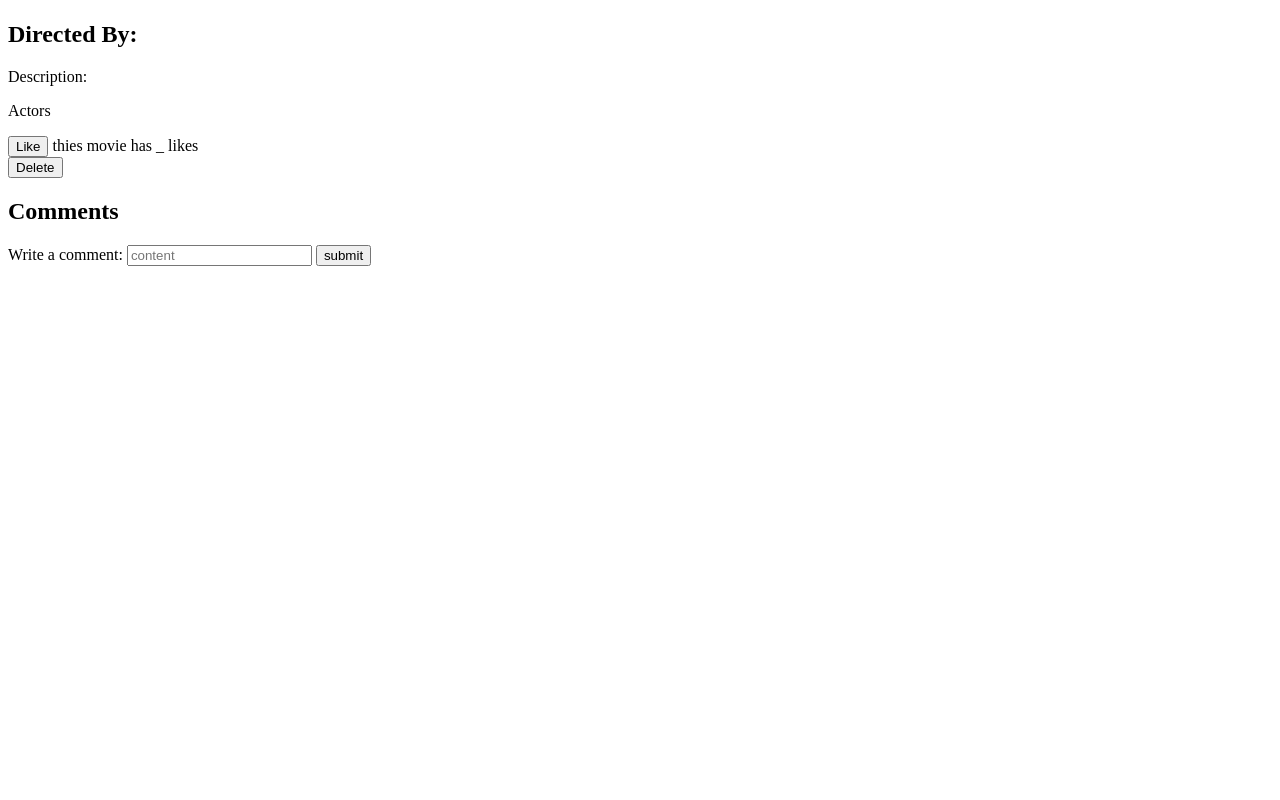
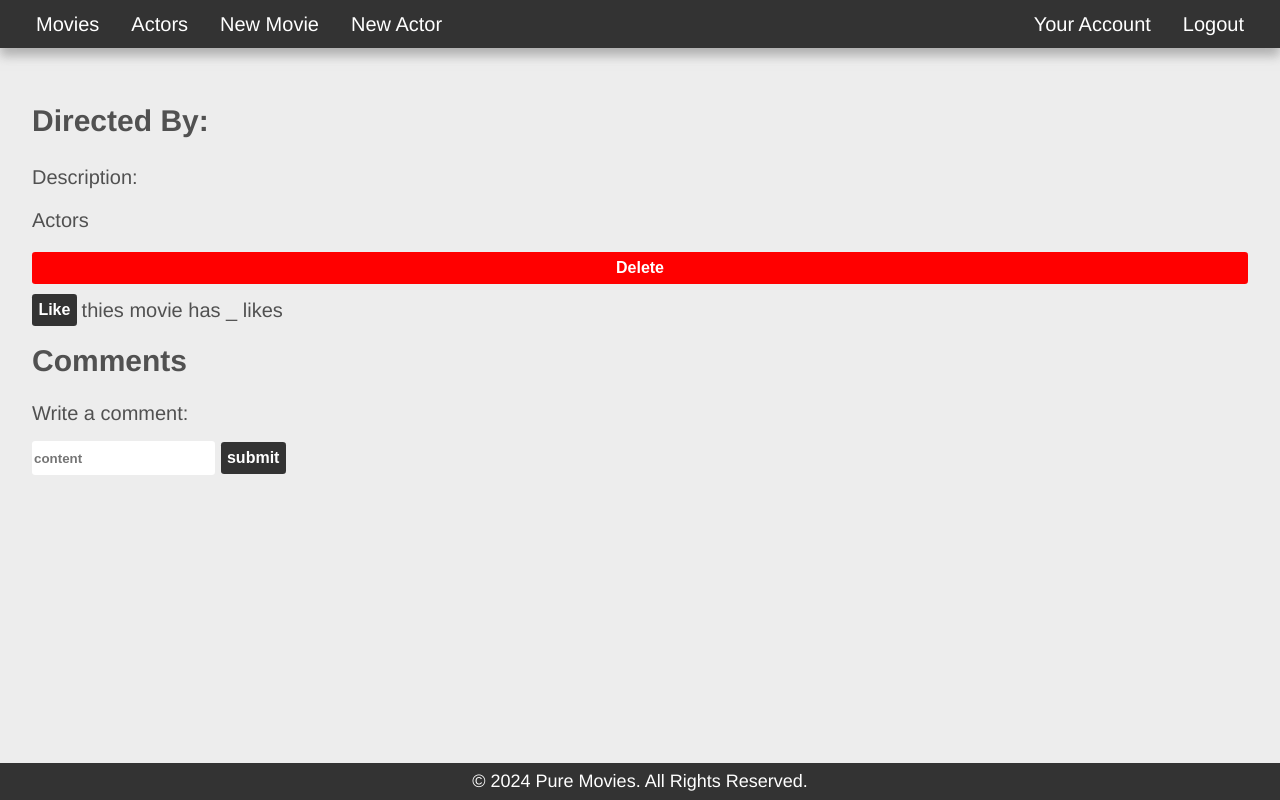
Before and after one commit to Baran6688/Movie-Library, a website: page views/movieDetails.html in a window 1280 px wide. Drawn offline with Linux system fonts and the light colour scheme; no server answers; files whose address does not match are found by name.

Commit message:
MovieDetails

```diff
--- a/controller/moviesController.js
+++ b/controller/moviesController.js
@@ -192,7 +192,8 @@ module.exports.addCommentToMovie = catchAsync(async (req, res, next) => {
 
 module.exports.deleteComment = catchAsync(async (req, res, next) => {
 	const { id } = req.params
-	const [[comment], error] = await db.find("comments", id)
+	const [[comment], error] = await db.find("comments", `id=${id}`)
+	console.log(comment, "  ", req.user)
 	if (comment.user_id !== req.user.id) return next(new Error("Not Authorized"))
 	const result = await db.deleteOne("comments", comment.id)
 	res.status(200).json({ data: "OK" })
--- /dev/null
+++ b/public/pages/movieDetails.css
@@ -0,0 +1,60 @@
+#deletebtn {
+	background-color: red;
+}
+
+h1 {
+	text-align: center;
+}
+
+#actorSection {
+	display: flex;
+	gap: 0.5rem;
+}
+
+#likesBox {
+	width: 100%;
+	display: flex;
+	justify-content: flex-start;
+	gap: 0.3rem;
+	align-items: center;
+}
+
+#filmDiv {
+	width: 100%;
+	display: flex;
+	flex-direction: column;
+}
+
+#comments {
+	width: 100%;
+}
+
+ul {
+	list-style-type: none;
+}
+
+#comments {
+	display: flex;
+	flex-direction: column;
+	width: 100%;
+	justify-content: flex-start;
+	align-items: flex-start;
+	gap: 1rem;
+}
+
+#commentList {
+	display: flex;
+	flex-direction: column;
+	gap: 6px;
+}
+
+#commentList > li {
+	background-color: white;
+	border-radius: 9px;
+	padding: 10px;
+}
+h1,
+h2 {
+	margin: 0px;
+	margin-block: 0.5rem;
+}
--- a/public/pages/movies.css
+++ b/public/pages/movies.css
@@ -1,20 +1,5 @@
-ul {
-	padding: 0;
-	margin: 0;
-}
-
 h1 {
 	text-align: center;
-}
-
-main {
-	display: flex;
-	flex-direction: column;
-	padding: 2rem;
-	align-items: center;
-	justify-content: center;
-	height: 100%;
-	gap: 10px;
 }
 
 #searchForm {
@@ -22,7 +7,7 @@ main {
 	display: flex;
 	flex-direction: column;
 	align-items: center;
-	width: 90%; /* Adjust width as needed */
+	width: 90%;
 	gap: 1rem;
 }
 
@@ -40,6 +25,7 @@ main {
 	border-radius: 8px;
 	font-weight: bold;
 	box-shadow: 5px 5px 10px #88888883;
+	padding-left: 1rem;
 }
 
 #searchInput:focus {
@@ -58,20 +44,10 @@ main {
 	transform: translateY(-50%);
 }
 
-button {
-	font-weight: bolder;
-	border: 0;
-	background-color: #333;
-	color: white;
-	padding: 0.4rem;
-	border-radius: 0.2rem;
-	cursor: pointer;
-	width: 60px;
-}
-
 ul#moviesList {
 	list-style: none;
 	padding: 0;
+	min-width: 500px;
 	width: 100%;
 	height: 100%;
 	display: flex;
@@ -86,6 +62,7 @@ ul#moviesList {
 	flex: 0 1 calc(30% - 20px);
 	box-sizing: border-box;
 	overflow: hidden;
+	min-width: 418px;
 	max-width: 418px;
 	height: 90px;
 }
@@ -114,9 +91,11 @@ ul#moviesList {
 @media screen and (max-width: 480px) {
 	#moviesList li {
 		flex: 0 1 calc(100% - 20px);
+		min-width: 0;
 	}
 
 	ul#moviesList {
+		min-width: 0px;
 		min-height: 40%;
 		height: 80%;
 		gap: 8px;
--- a/public/styles.css
+++ b/public/styles.css
@@ -1,15 +1,66 @@
 html {
 	font-family: "Franklin Gothic Medium", "Arial Narrow", Arial, sans-serif;
+	height: 100%;
+}
+
+ul {
+	padding: 0;
+	margin: 0;
 }
 
 body {
 	background-color: rgb(237, 237, 237);
 	margin: 0;
 	font-size: 20px;
-	height: 100vh;
+	height: 100%;
 	width: 100vw;
 	display: flex;
 	flex-direction: column;
 	justify-content: flex-start;
 	color: rgb(81, 81, 81);
 }
+
+main {
+	display: flex;
+	flex-direction: column;
+	padding: 2rem;
+	height: 100%;
+	align-items: center;
+	/* justify-content: center; */
+	height: 100%;
+	gap: 10px;
+}
+
+button,
+.button {
+	font-weight: bolder;
+	border: 0;
+	background-color: #333;
+	color: white;
+	padding: 0.4rem;
+	border-radius: 0.2rem;
+	cursor: pointer;
+	font-size: 1rem;
+	height: 2rem;
+
+	margin: 0;
+}
+
+a {
+	font-size: 1rem;
+	text-decoration: none;
+	font-weight: bold;
+}
+
+input {
+	text-align: left;
+	border: 0rem;
+	padding-block: 0.6rem;
+	border-radius: 0.2rem;
+	font-weight: bold;
+}
+
+input:focus {
+	outline: none;
+	border: 0rem;
+}
--- a/views/movieDetails.html
+++ b/views/movieDetails.html
@@ -4,49 +4,58 @@
 <head>
     <meta charset="UTF-8">
     <meta http-equiv="X-UA-Compatible" content="IE=edge">
+    <title>Movie</title>
     <meta name="viewport" content="width=device-width, initial-scale=1.0">
-    <title>Movie</title>
+    <link rel="stylesheet" href="/styles.css">
+    <link rel="stylesheet" href="/pages/movieDetails.css">
 </head>
 
 <body>
+    <!-- Navbar -->
+    <script src="/layout/navbar.js"></script>
+
     <span id="message" hidden>Not Found Movie!</span>
     <main id="main">
         <div id="filmDiv">
             <h1></h1>
             <h2>Directed By:</h2>
             <p>Description:</p>
-            <section>
+            <section id="actors-section">
                 <span>Actors</span>
                 <p></p>
             </section>
+            <button id="deletebtn">Delete</button>
+
         </div>
 
 
-        <section>
         <div id="likesBox">
             <button>Like</button>
             <span>thies movie has _ likes</span>
         </div>
-        </section>
-        <button id="deletebtn">Delete</button>
-        <section>
+        <section id="comments">
 
             <h2>Comments</h2>
             <label for="">Write a comment:</label>
+            <div>
                 <input type="text" placeholder="content" name="content" id="content">
                 <button id="commentSubmit">submit</button>
+            </div>
             <ul id="commentList">
             </ul>
         </section>
 
+
+
     </main>
+    <script src="/layout/footer.js"></script>
 
 
 
     <script>
         const movieId = window.location.pathname.split('/').at(-1)
         const message = document.getElementById("message")
-        const main = document.getElementById("main")
+        const main = document.querySelector("main")
         const deleteBtn = document.getElementById("deletebtn")
         const filmDiv = document.getElementById("filmDiv")
         const commentList = document.getElementById("commentList")
@@ -71,12 +80,17 @@
             <h2>Directed By:${data.director}</h2>
             <p>Description:${data.description}</p>
             <span>Genre: ${data.genre}</span>
-            <section>
+            <section id="actorSection">
                 Actors:
                 <ul id='actorList'></ul>
             </section>
-            <a href="/movies/${movieId}/actors" >Manage Actors</a>
-            <a href="/movies/update/${movieId}">Update Movie!</a>
+
+            <div>
+                <button id="deletebtn">Delete</button>
+                <a href="/movies/${movieId}/actors" class="button" >Manage Actors</a>
+                <a href="/movies/update/${movieId}"  class="button" >Update Movie!</a>
+
+            </div>
             `
             const actors = JSON.parse(data.actors_list)
             const list = document.getElementById("actorList")
@@ -102,6 +116,7 @@
         // Rendering Comments Trigger
         function renderComments(comments, user) {
             comments?.forEach(el => {
+                console.log(el)
                 if (!el.username) return
                 if (el.user_id === user.id)
                     return commentList.innerHTML += `<li>you said "${el.content}" <button onclick="onDeleteComment(${el.id})">Delete</button> </li>`
```
Also changed, not shown: views/movies.html (+1 -1 lines). Lines whose indentation alone changed are shown as unchanged.
